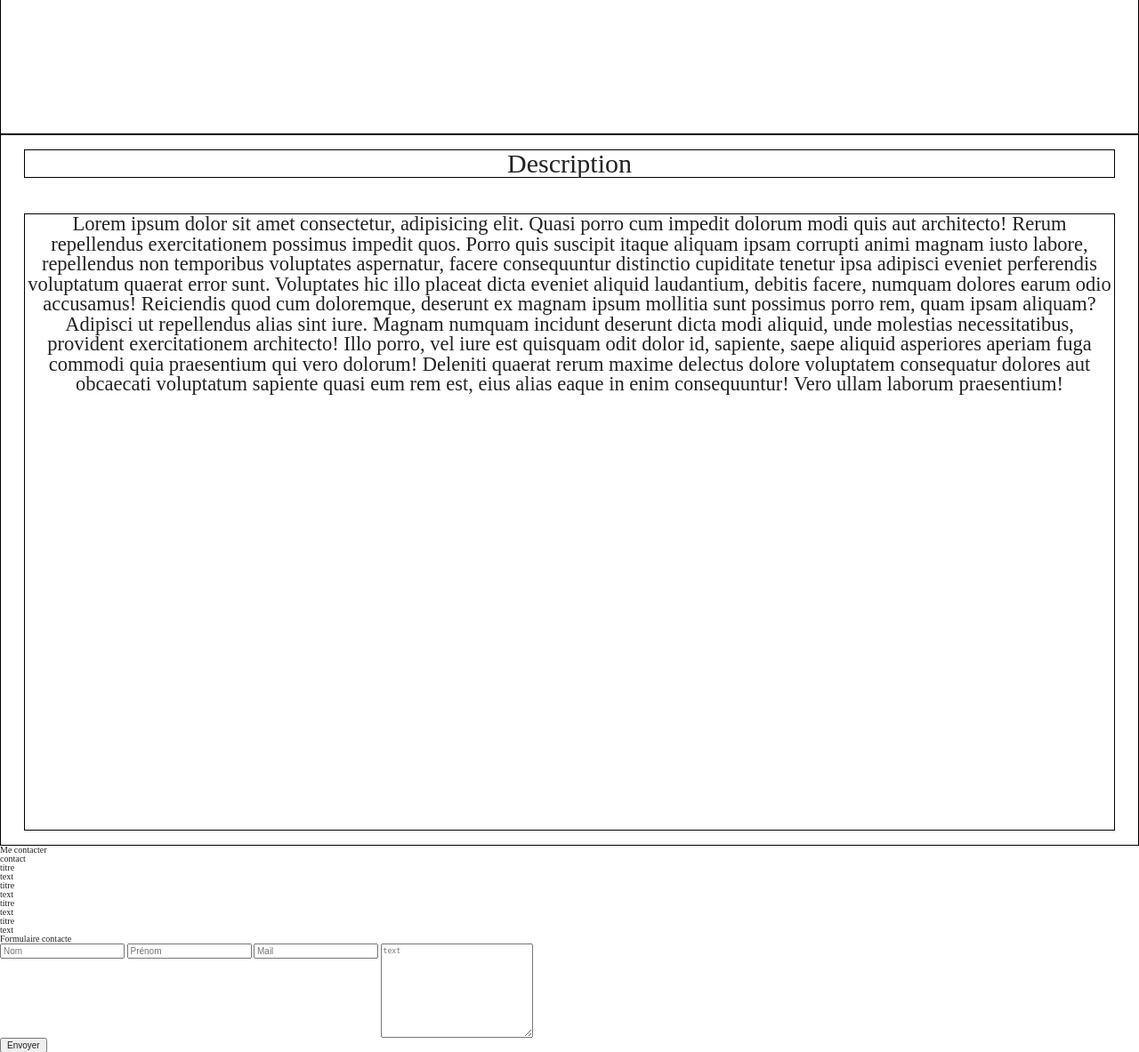
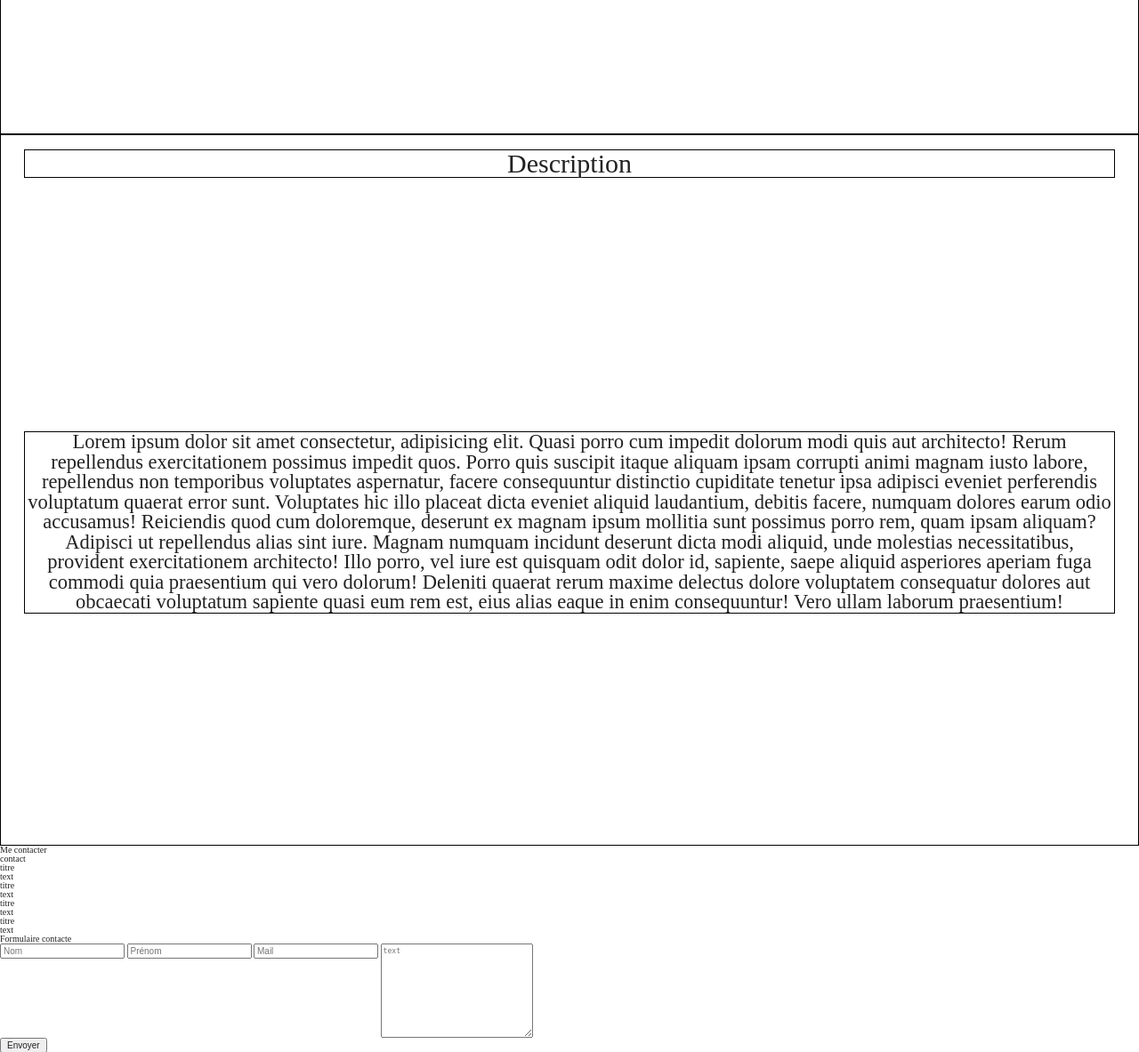
Before and after one commit to belvoixnicolas/portfolio, a PHP site: page / in a window 1280 px wide. Shown: the part 3838-5021 px from the top of the page at 89% size. Run offline with PHP 8.4, Linux system fonts and the light colour scheme; some libraries are stand-ins or nearby versions.

Commit message:
update description

```diff
--- a/sass/position/_description.scss
+++ b/sass/position/_description.scss
@@ -24,6 +24,7 @@
             border: 1px solid black;
         }
 
+        align-self: center;
         text-align: center;
         font-size: 2.25rem;
     }
--- a/view/css/style.css
+++ b/view/css/style.css
@@ -820,5 +820,6 @@ header {
   /* line 22, ../../sass/position/_description.scss */
   #description p {
     border: 1px solid black;
+    align-self: center;
     text-align: center;
     font-size: 2.25rem; }
```
